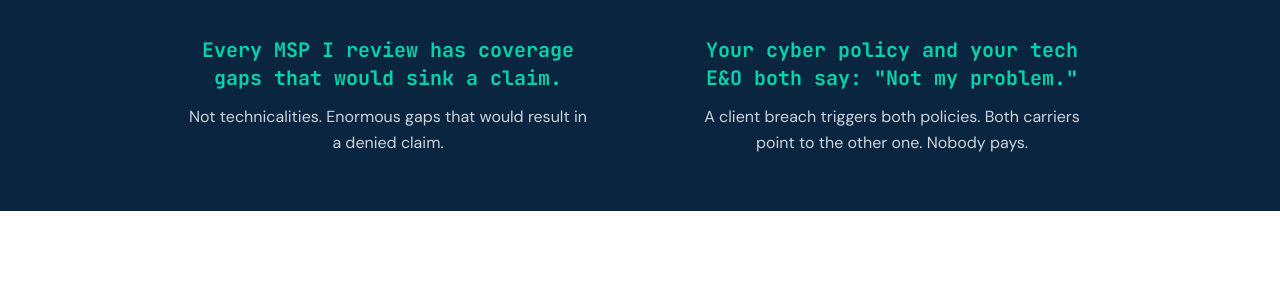
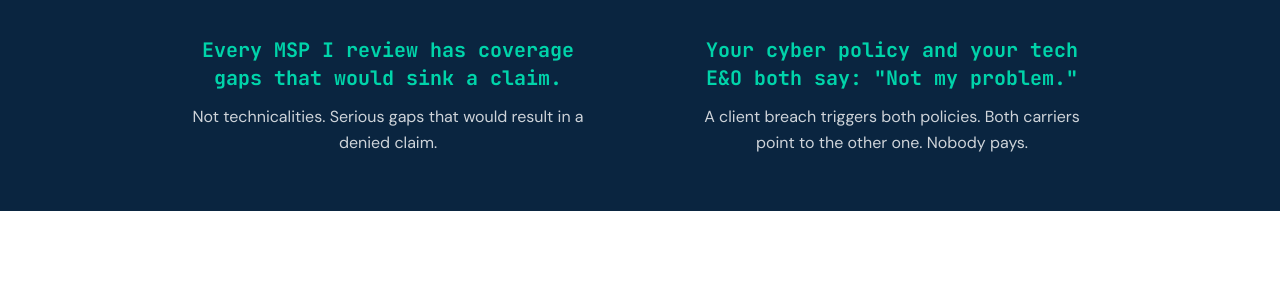
Before and after one commit to joeproe1/breezyins.com, a Jekyll site: the page built from index.html, in a window 1280 px wide and 900 px high, scrolled down 873 px. Shown: the part 154-454 px from the top of the window. Built offline with Jekyll 4.4.1, drawn with Linux system fonts in a browser that asks for light colours.

Commit message:
Homepage: enormous -> serious for coverage gaps description
Co-Authored-By: Claude Opus 4.6 <noreply@anthropic.com>

```diff
--- a/index.html
+++ b/index.html
@@ -76,7 +76,7 @@ description: "Your contracts create liabilities your insurance will not cover. I
     <div class="stats-grid">
       <div class="stat-item">
         <div class="stat-headline">Every MSP I review has coverage gaps that would sink a claim.</div>
-        <p class="stat-body">Not technicalities. Enormous gaps that would result in a denied claim.</p>
+        <p class="stat-body">Not technicalities. Serious gaps that would result in a denied claim.</p>
       </div>
       <div class="stat-item">
         <div class="stat-headline">Your cyber policy and your tech E&amp;O both say: "Not my problem."</div>
```
